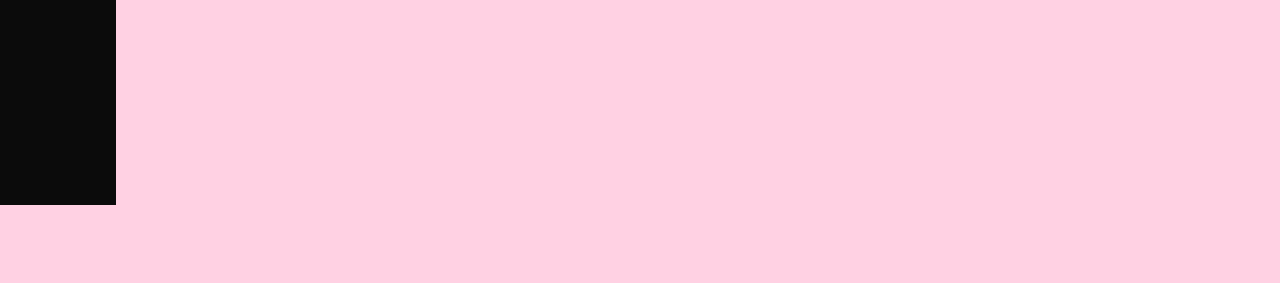
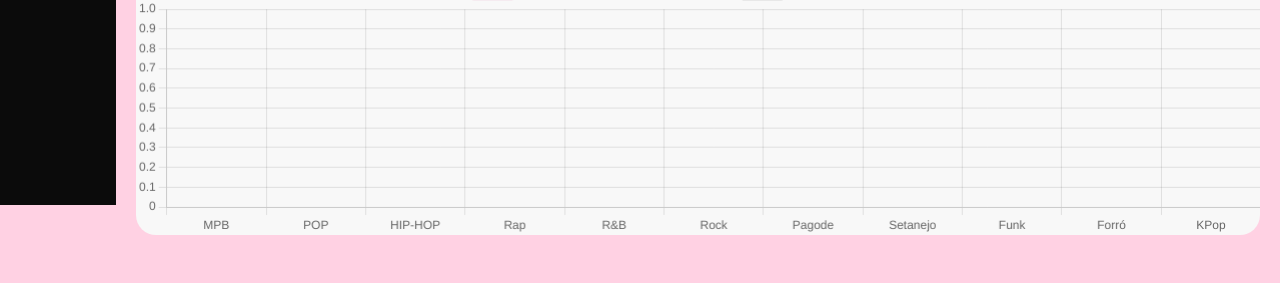
Before and after one commit to CamyAlves/Projeto-individual, a website: page site/public/dashboard/cards.html in a window 1280 px wide. Shown: the part 517-800 px from the top of the page. Drawn offline with nearby package versions, Linux system fonts and the light colour scheme.

Commit message:
todas as paginas da dash terminada

```diff
--- a/site/public/dashboard/cards.html
+++ b/site/public/dashboard/cards.html
@@ -105,15 +105,9 @@
                 </div>
             </div>
 
-            <div class="container">
-                <div class="fundo-branco2">
-                    <div class="graficoBola">
-                        <div class="grafico_b"></div>
-                        <div class="grafico_b"></div>
-                    </div>
-                    <div class="graficoBarra">
-                        <div></div>
-                    </div>
+            <div class="fundo">
+                <div class="graficoBarra">
+                    <div id="grafico"> <div style=" display: flex; justify-content: center; color: #000; margin-top: 10px;">Ultima jogada</div><canvas id="myChart" style="position: relative; height: 11vh; width: 30vw;"></canvas></div>
                 </div>
             </div>
         </div>
@@ -123,7 +117,6 @@
 
 <script>
     b_usuario.innerHTML = sessionStorage.NOME_USUARIO;
-
 
 
     function jogar() {
```
